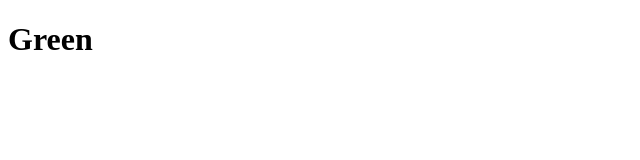
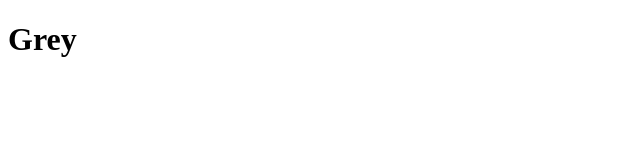
Before and after one commit to TashikMoin/Kubernetes-Jenkins-CICD-HelloWorld, a plain HTML site: page index.html in a window 1280 px wide. Shown: the full height of the page, 0-640 px from the left. Drawn offline with Linux system fonts and the light colour scheme.

Commit message:
Update index.html

```diff
--- a/index.html
+++ b/index.html
@@ -1,6 +1,6 @@
 <!DOCTYPE html>
 <html>
     <body>
-        <h1> Green </h1>
+        <h1> Grey </h1>
     </body>
 </html>
```
